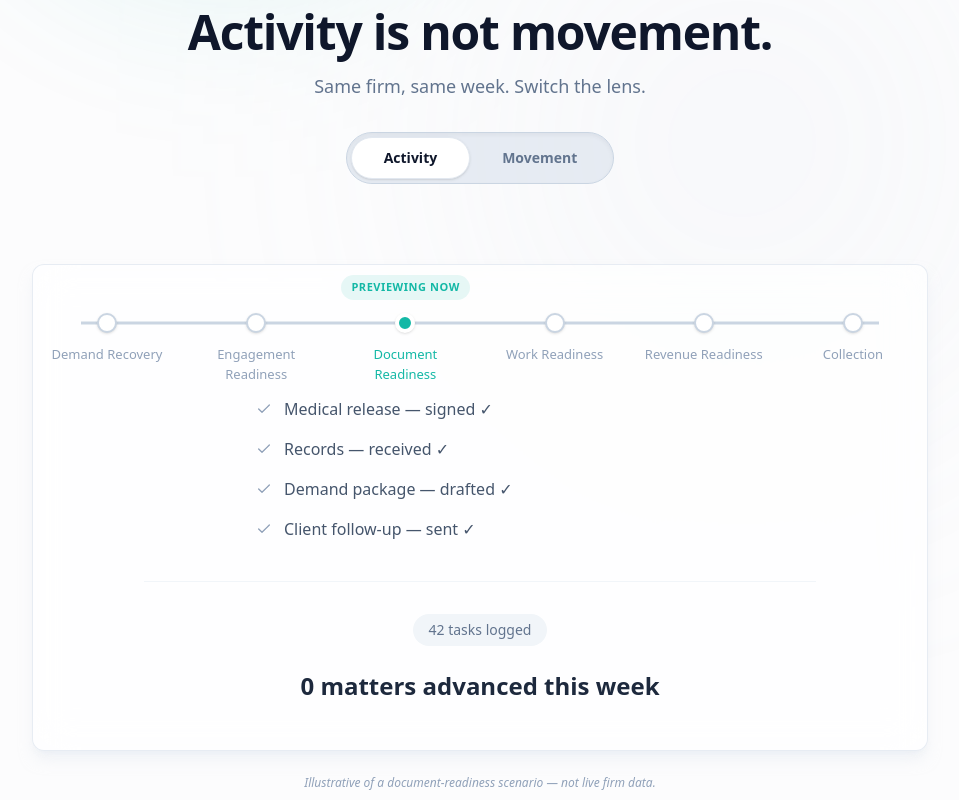
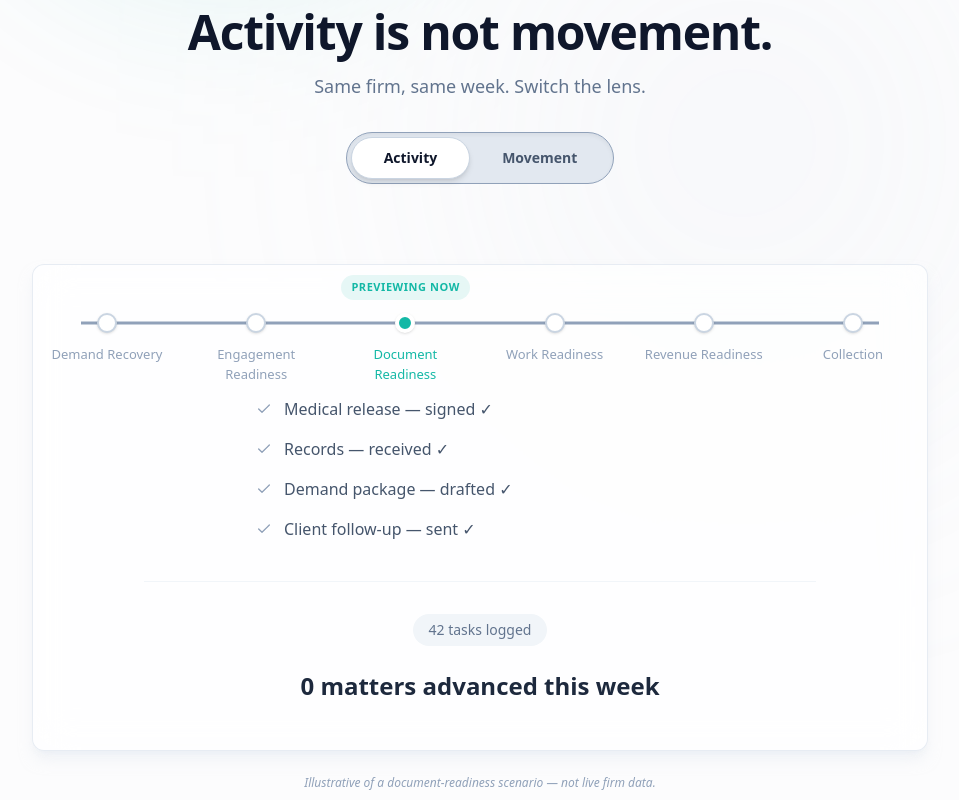
Before and after one commit to PrimeElixir/catena-landing, a Next.js app: page / in a window 1280 px wide. Shown: the part 760-1560 px from the top of the page, without its empty margins (160-1119 px from the left). Built offline with nearby package versions, Linux system fonts and the light colour scheme.

Commit message:
style: darken toggle border and spine line even further for better contrast

```diff
--- a/src/components/HeroSection.tsx
+++ b/src/components/HeroSection.tsx
@@ -64,12 +64,12 @@ export default function HeroSection() {
           </p>
 
           {/* Toggle Switch */}
-          <div className="inline-flex items-center p-1 bg-slate-200/80 rounded-full border border-slate-300 shadow-inner mb-12">
+          <div className="inline-flex items-center p-1 bg-slate-200 rounded-full border border-slate-400 shadow-inner mb-12">
             <button
               onClick={() => setLens('activity')}
               className={clsx(
                 "px-8 py-2.5 rounded-full text-sm font-semibold transition-all duration-300",
-                lens === 'activity' ? "bg-white text-slate-900 shadow border border-slate-200" : "text-slate-500 hover:text-slate-700"
+                lens === 'activity' ? "bg-white text-slate-900 shadow-md border border-slate-300" : "text-slate-600 hover:text-slate-800"
               )}
             >
               Activity
@@ -78,7 +78,7 @@ export default function HeroSection() {
               onClick={() => setLens('movement')}
               className={clsx(
                 "px-8 py-2.5 rounded-full text-sm font-semibold transition-all duration-300",
-                lens === 'movement' ? "bg-white text-slate-900 shadow border border-slate-200" : "text-slate-500 hover:text-slate-700"
+                lens === 'movement' ? "bg-white text-slate-900 shadow-md border border-slate-300" : "text-slate-600 hover:text-slate-800"
               )}
             >
               Movement
@@ -92,7 +92,7 @@ export default function HeroSection() {
           {/* Horizontal Spine Line */}
           <div className="relative mb-16 px-4 hidden md:block">
             {/* The line */}
-            <div className="absolute top-1/2 left-0 w-full h-[3px] bg-slate-300 -translate-y-1/2 z-0"></div>
+            <div className="absolute top-1/2 left-0 w-full h-[3px] bg-slate-400 -translate-y-1/2 z-0"></div>
 
             {/* Nodes */}
             <div className="relative z-10 flex justify-between items-center w-full">
--- a/src/components/OperatingModel.tsx
+++ b/src/components/OperatingModel.tsx
@@ -65,7 +65,7 @@ export default function OperatingModel() {
         <div className="mb-16">
           <div className="relative mb-16 px-4 max-w-4xl mx-auto">
             {/* The line */}
-            <div className="absolute top-1/2 left-0 w-full h-[3px] bg-slate-300 -translate-y-1/2 z-0"></div>
+            <div className="absolute top-1/2 left-0 w-full h-[3px] bg-slate-400 -translate-y-1/2 z-0"></div>
 
             {/* Nodes */}
             <div className="relative z-10 flex justify-between items-center w-full">
```
